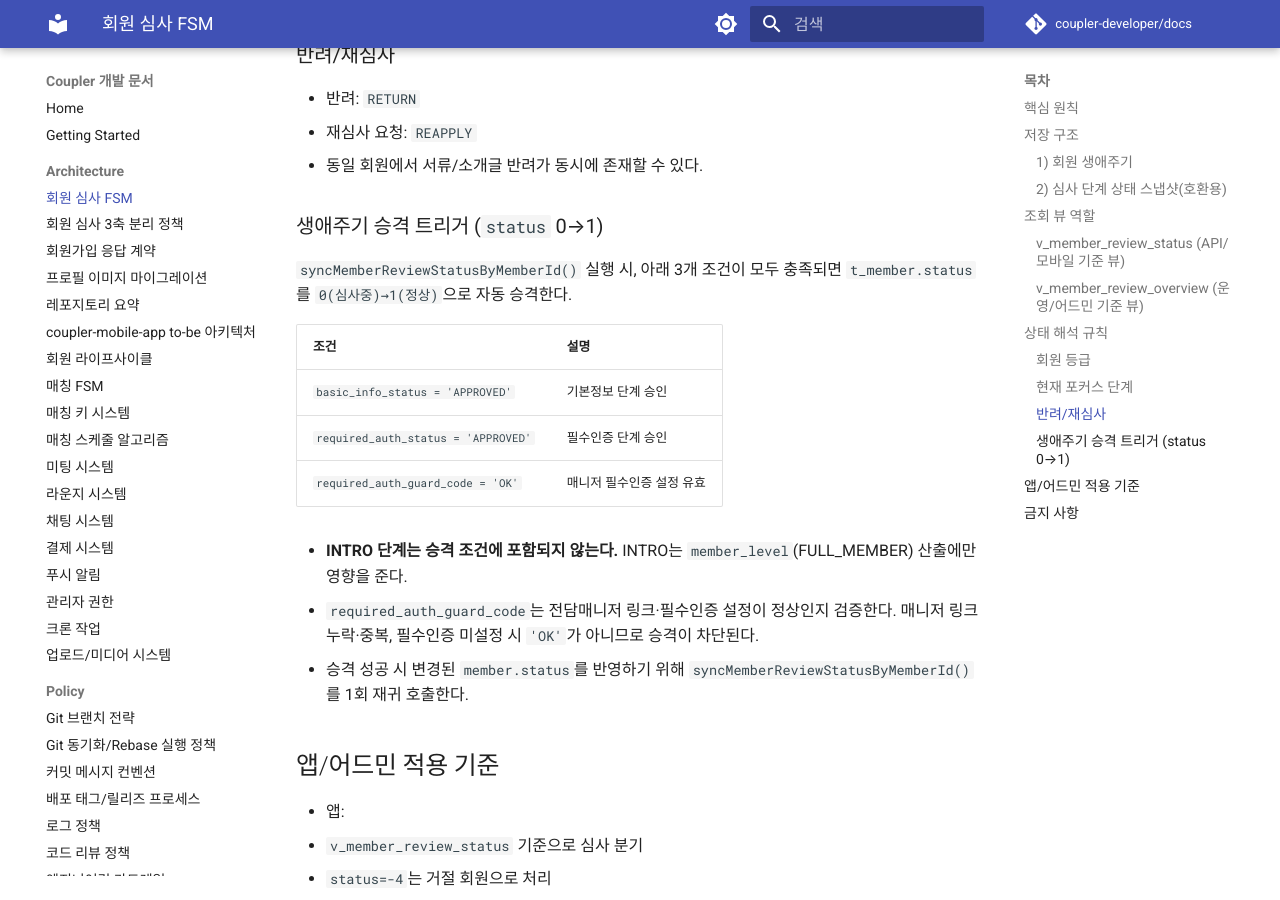
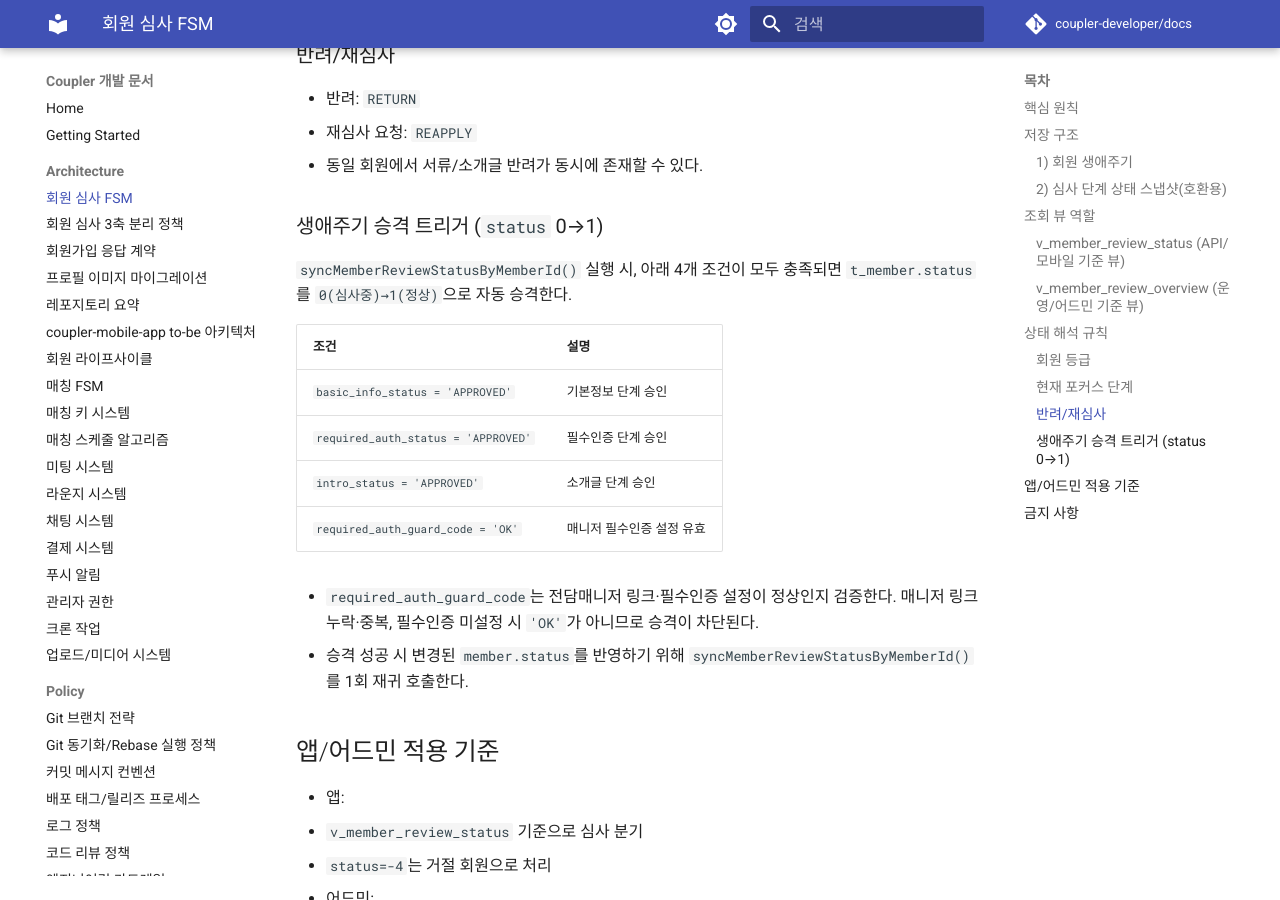
Before and after one commit to coupler-developer/docs, an MkDocs documentation site: the page built from content/architecture/member-review-fsm.md, in a window 1280 px wide and 900 px high, scrolled down 2899 px. Built offline with MkDocs 1.6.1 and Material for MkDocs 9.7.7, drawn with Linux system fonts in a browser that asks for light colours; comment, search, counter and statistics services are not loaded.

Commit message:
docs(review): align promotion flow to 3-stage approval

```diff
--- a/content/architecture/member-review-fsm.md
+++ b/content/architecture/member-review-fsm.md
@@ -90,15 +90,15 @@
 
 ### 생애주기 승격 트리거 (`status` 0→1)
 
-`syncMemberReviewStatusByMemberId()` 실행 시, 아래 3개 조건이 모두 충족되면 `t_member.status`를 `0(심사중)→1(정상)`으로 자동 승격한다.
+`syncMemberReviewStatusByMemberId()` 실행 시, 아래 4개 조건이 모두 충족되면 `t_member.status`를 `0(심사중)→1(정상)`으로 자동 승격한다.
 
 | 조건 | 설명 |
 | ---- | ---- |
 | `basic_info_status = 'APPROVED'` | 기본정보 단계 승인 |
 | `required_auth_status = 'APPROVED'` | 필수인증 단계 승인 |
+| `intro_status = 'APPROVED'` | 소개글 단계 승인 |
 | `required_auth_guard_code = 'OK'` | 매니저 필수인증 설정 유효 |
 
-- **INTRO 단계는 승격 조건에 포함되지 않는다.** INTRO는 `member_level`(FULL_MEMBER) 산출에만 영향을 준다.
 - `required_auth_guard_code`는 전담매니저 링크·필수인증 설정이 정상인지 검증한다. 매니저 링크 누락·중복, 필수인증 미설정 시 `'OK'`가 아니므로 승격이 차단된다.
 - 승격 성공 시 변경된 `member.status`를 반영하기 위해 `syncMemberReviewStatusByMemberId()`를 1회 재귀 호출한다.
 
```
Also changed, not shown: content/flows/cross-project/user-registration-flow.md (+1 -1 lines).
